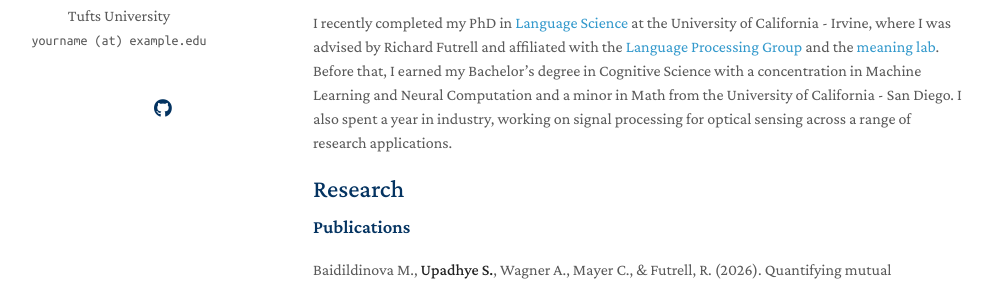
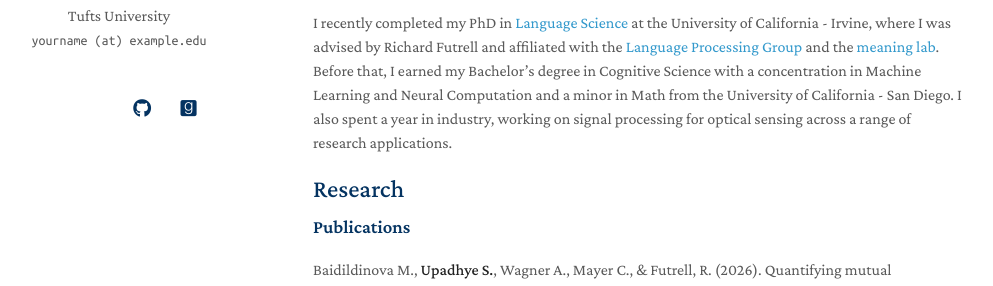
Before and after one commit to shiupadhye/shiupadhye.github.io, a Jekyll site: the page built from index.md, in a window 1280 px wide. Shown: the part 262-548 px from the top of the page, without its empty margins (157-1150 px from the left). Built offline with Jekyll 4.4.1, drawn with Linux system fonts in a browser that asks for light colours; a style sheet for code colours, icons or effects is not loaded; our own code applies the rules of GitHub Pages for plain Markdown files.

Commit message:
Update homepage.html

```diff
--- a/_layouts/homepage.html
+++ b/_layouts/homepage.html
@@ -60,15 +60,17 @@
         <br>
         <br>
         <div class="social-icons">
-        {% if site.google_scholar %}
-        <a style="margin: 0 5px 0 0" href="{{ site.google_scholar }}">
-          <i class="ai ai-google-scholar" style="font-size:1.2rem"></i>
-        </a>
-        {% endif %}
 
         {% if site.cv_link %}
         <a style="margin: 0 5px 0 0" href="{{ site.cv_link }}">
           <i class="ai ai-cv" style="font-size:1.3rem;"></i>
+        </a>
+        {% endif %}
+
+
+        {% if site.google_scholar %}
+        <a style="margin: 0 5px 0 0" href="{{ site.google_scholar }}">
+          <i class="ai ai-google-scholar" style="font-size:1.2rem"></i>
         </a>
         {% endif %}
 
@@ -78,15 +80,9 @@
         </a>
         {% endif %}
 
-        {% if site.linkedin %}
-        <a style="margin: 0 5px 0 0" href="{{ site.linkedin }}">
-          <i class="fab fa-linkedin"></i>
-        </a>
-        {% endif %}
-
-        {% if site.twitter %}
-        <a style="margin: 0 0 0 0" href="{{ site.twitter }}">
-          <i class="fab fa-x-twitter"></i>
+       {% if site.goodreads %}
+        <a href="{{ site.goodreads }}" target="_blank" rel="noopener noreferrer">
+          <i class="fab fa-goodreads"></i>
         </a>
         {% endif %}
         </div>
```
